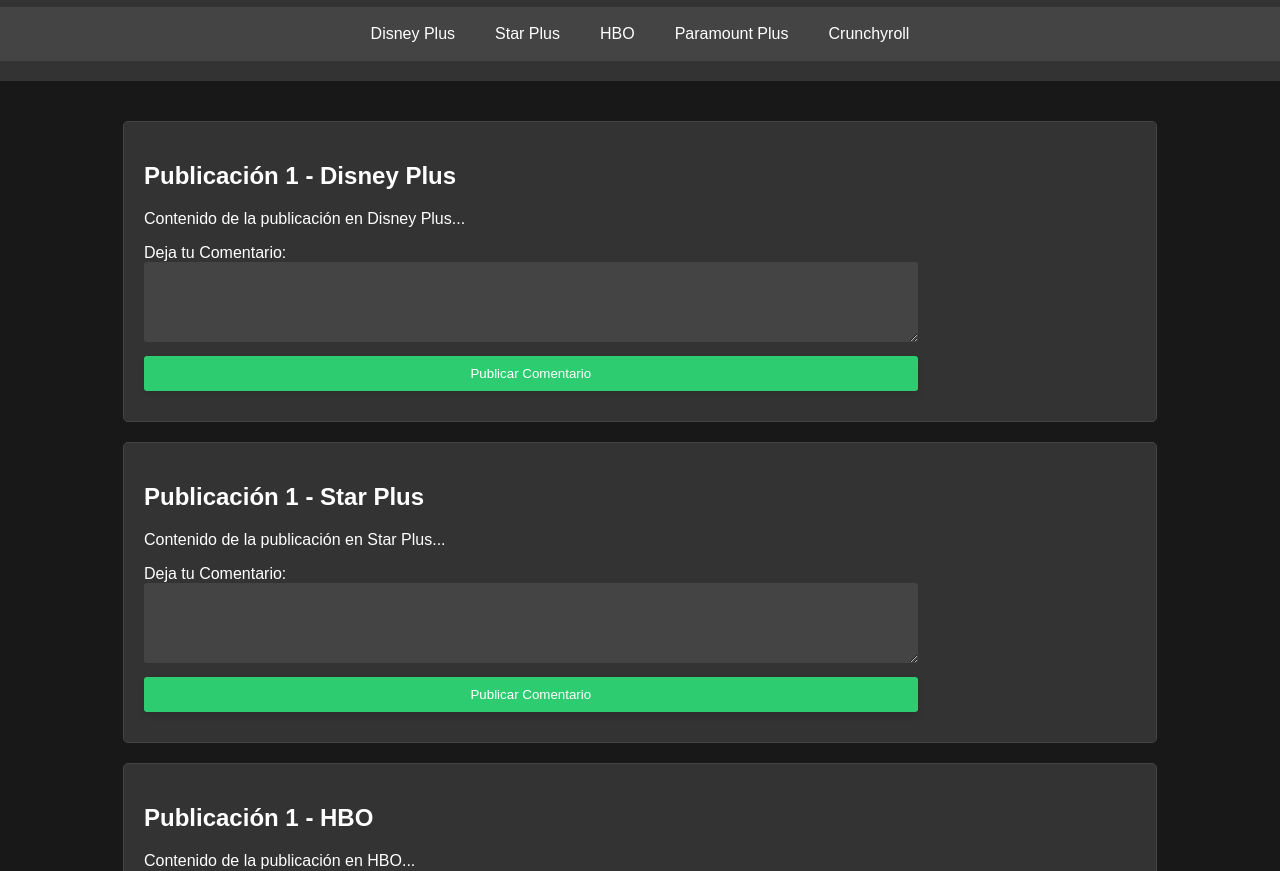
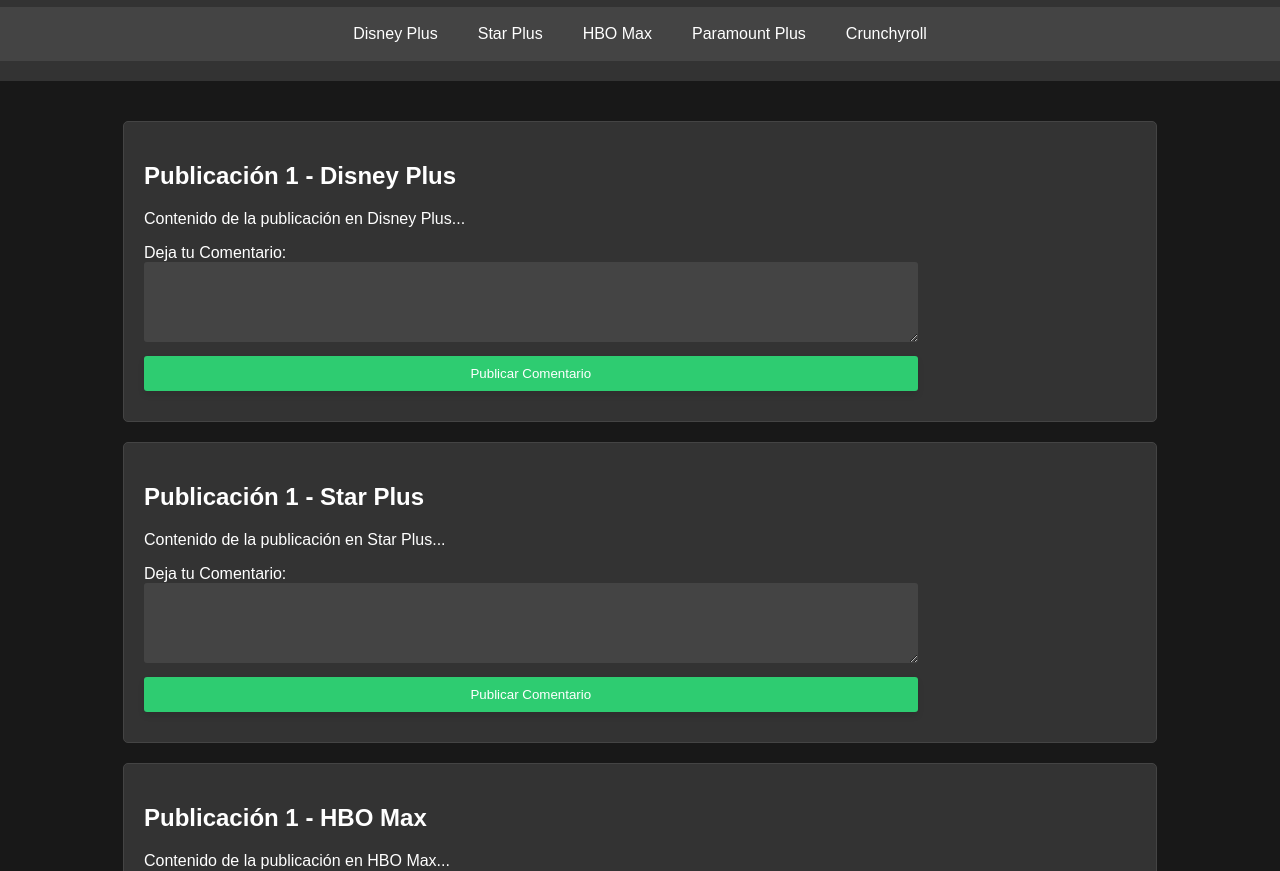
Before and after one commit to streamsnag/StreamSnag, a plain HTML site: page index.html in a window 1280 px wide. Shown: the part 81-952 px from the top of the page. Drawn offline with Linux system fonts and the light colour scheme.

Commit message:
Update index.html

```diff
--- a/index.html
+++ b/index.html
@@ -12,7 +12,7 @@
         <nav>
             <a href="#DisneyPlus" onclick="showSection('DisneyPlus')">Disney Plus</a>
             <a href="#StarPlus" onclick="showSection('StarPlus')">Star Plus</a>
-            <a href="#HBO" onclick="showSection('HBO')">HBO</a>
+            <a href="#HBO" onclick="showSection('HBO')">HBO Max</a>
             <a href="#ParamountPlus" onclick="showSection('ParamountPlus')">Paramount Plus</a>
             <a href="#Crunchyroll" onclick="showSection('Crunchyroll')">Crunchyroll</a>
             <!-- Agrega más enlaces de navegación para otras secciones -->
@@ -49,8 +49,8 @@
         </div>
 
         <div id="HBO" class="post">
-            <h2>Publicación 1 - HBO</h2>
-            <p>Contenido de la publicación en HBO...</p>
+            <h2>Publicación 1 - HBO Max</h2>
+            <p>Contenido de la publicación en HBO Max...</p>
             <div class="comments" id="commentsHBO">
                 <!-- Aquí se cargarán los comentarios dinámicamente con JavaScript -->
             </div>
```
